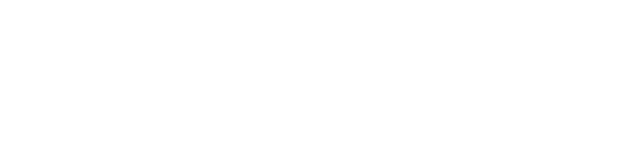
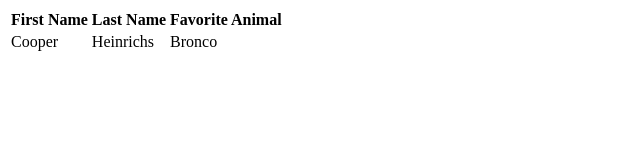
Before and after one commit to cheinrichs/html-exercise, a plain HTML site: page favorites.html in a window 1280 px wide. Shown: the whole page, without its empty margins (0-640 px from the left). Drawn offline with Linux system fonts and the light colour scheme.

Commit message:
Added content for Cooper into the table

```diff
--- a/favorites.html
+++ b/favorites.html
@@ -7,9 +7,15 @@
 <body>
   <table>
     <tr>
-      <th></th>
+      <th>First Name</th>
+      <th>Last Name</th>
+      <th>Favorite Animal</th>
     </tr>
-
+    <tr>
+      <td>Cooper</td>
+      <td>Heinrichs</td>
+      <td>Bronco</td>
+    </tr>
   </table>
 </body>
 </html>
```
